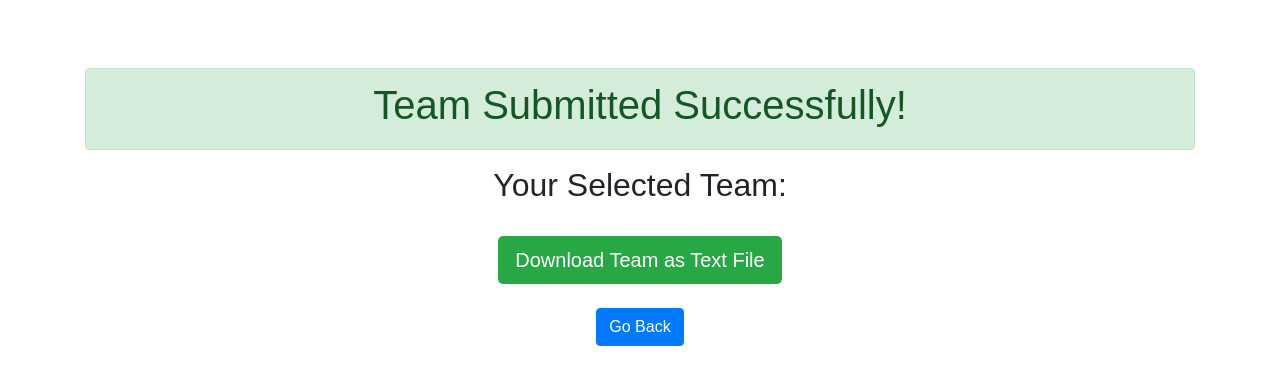
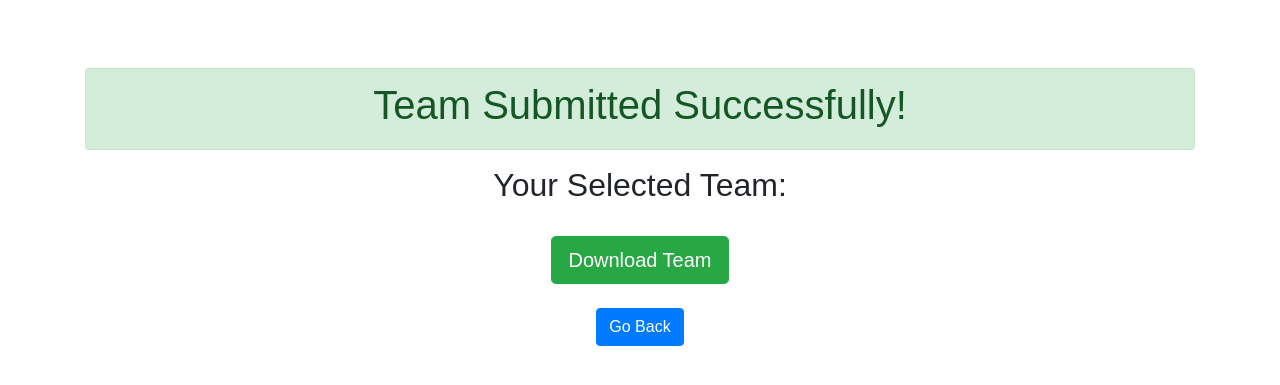
Before and after one commit to Thanseem007/FantasyCricket, a Flask app: template templates/submit.html in a window 1280 px wide. Shown: the top 385 px of the page. Run offline with Flask 3, Linux system fonts and the light colour scheme; the template is opened without the code that fills it, so the values that code supplies are empty; some libraries are stand-ins or nearby versions.

Commit message:
Renamed the download button

```diff
--- a/templates/submit.html
+++ b/templates/submit.html
@@ -31,7 +31,7 @@
     </ul>
 
     <div class="mt-4 text-center">
-        <button class="btn btn-success btn-lg" onclick="downloadTeam()">Download Team as Text File</button>
+        <button class="btn btn-success btn-lg" onclick="downloadTeam()">Download Team</button>
     </div>
     <!-- Button to go back to the homepage -->
     <div class="mt-4">
```
